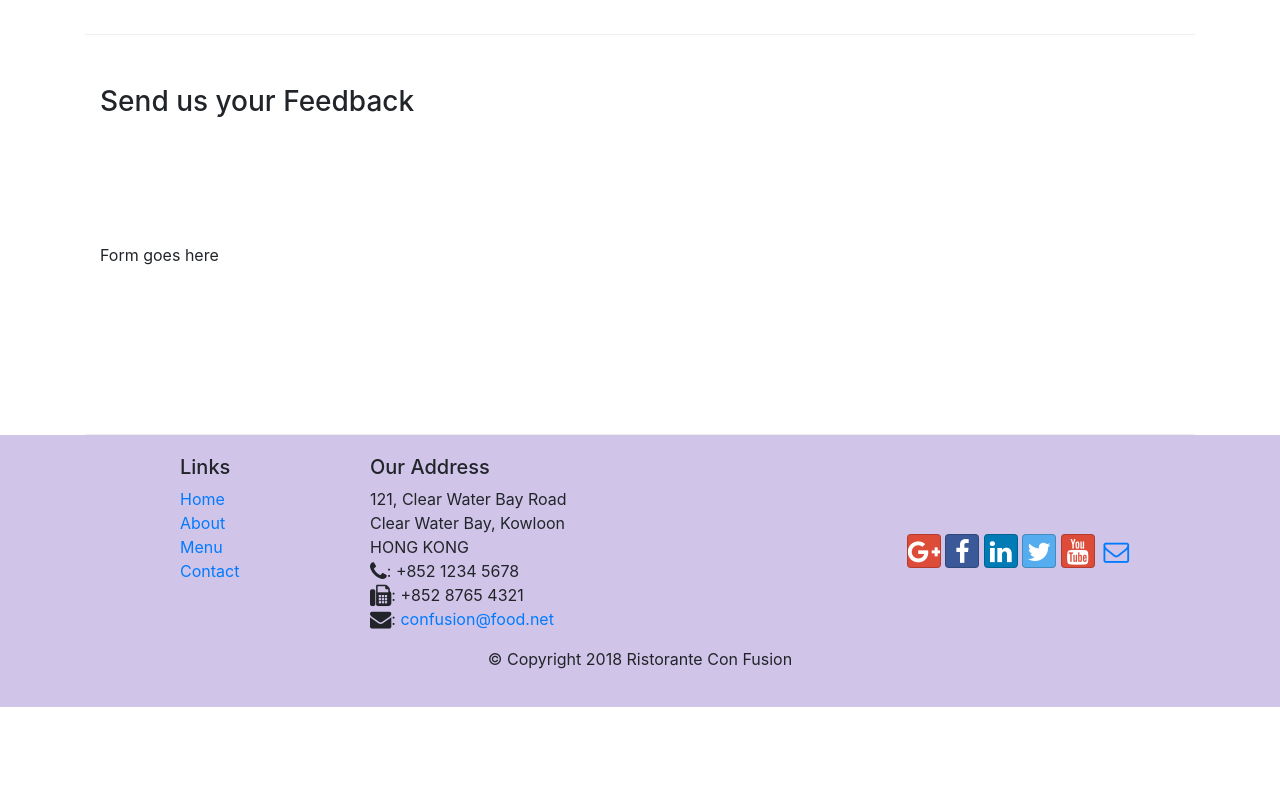
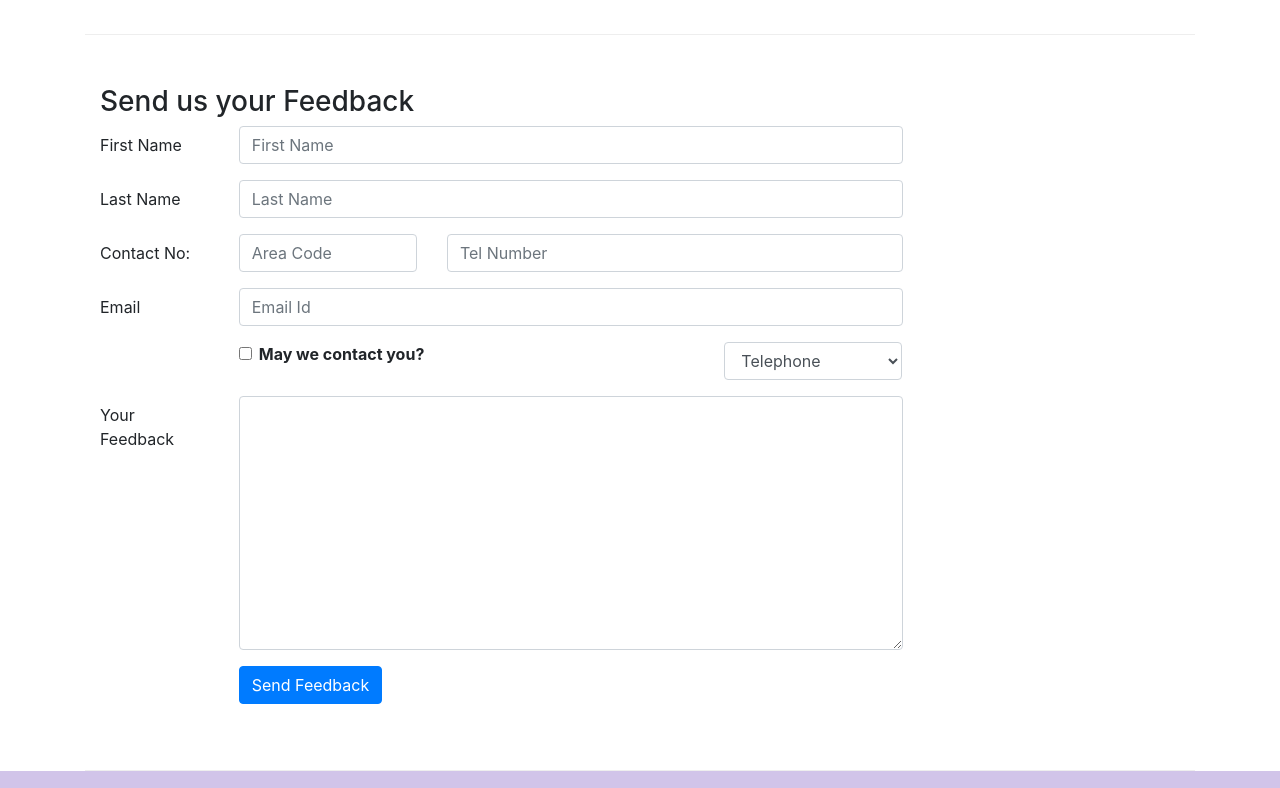
Before and after one commit to yamadev11/conFusion, a website: page contactus.html in a window 1280 px wide. Shown: the part 740-1528 px from the top of the page. Before the commit the page ends 1447 px from the top, so only its background shows below. Drawn offline with nearby package versions, Linux system fonts and the light colour scheme.

Commit message:
feedback form

```diff
--- a/contactus.html
+++ b/contactus.html
@@ -88,13 +88,68 @@
         </div>
 
         <div class="row row-content">
-           <div class="col-12">
-              <h3>Send us your Feedback</h3>
-           </div>
+            <div class="col-12">
+                <h3>Send us your Feedback</h3>
+            </div>
             <div class="col-12 col-md-9">
-                Form goes here
+                <form>
+                    <div class="form-group row">
+                        <label for="firstname" class="col-md-2 col-form-label">First Name</label>
+                        <div class="col-md-10">
+                            <input type="text" class="form-control" id="firstname" name="firstname" placeholder="First Name">
+                        </div>
+                    </div>
+                    <div class="form-group row">
+                        <label for="lastname" class="col-md-2 col-form-label">Last Name</label>
+                        <div class="col-md-10">
+                            <input type="text" class="form-control" id="lastname" name="lastname" placeholder="Last Name">
+                        </div>
+                    </div>
+                    <div class="form-group row">
+                        <label for="telnum" class="col-md-2 col-form-label">Contact No:</label>
+                        <div class="col-5 col-md-3">
+                            <input type="tel" class="form-control" id="areacode" name="areacode" placeholder="Area Code">
+                        </div>
+                        <div class="col-7 col-md-7">
+                            <input type="tel" class="form-control" id="telnum" name="telnum" placeholder="Tel Number">
+                        </div>
+                    </div>
+                    <div class="form-group row">
+                        <label for="email" class="col-md-2 col-form-label">Email</label>
+                        <div class="col-md-10">
+                            <input type="email" class="form-control" id="email" name="email" placeholder="Email Id">
+                        </div>
+                    </div>
+                    <div class="form-group row">
+                        <div class="col-md-6 offset-md-2">
+                            <div class="form-check">
+                                <input type="checkbox" class="form-check-input" name="approve" id="approve" value="">
+                                <label for="approve" class="form-check-label">
+                                    <strong>May we contact you?</strong>
+                                </label>
+                            </div>
+                        </div>
+                        <div class="offset-md-1 col-md-3">
+                            <select class="form-control">
+                                <option>Telephone</option>
+                                <option>Email</option>
+                            </select>
+                        </div>
+                    </div>
+                    <div class="form-group row">
+                        <label for="feedback" class="col-md-2 col-form-label">Your Feedback</label>
+                        <div class="col-md-10">
+                            <textarea name="feedback" id="feedback" rows="10" class="form-control"></textarea>
+                        </div>
+                    </div>
+                    <div class="form-group row">
+                        <div class="offset-md-2 col-md-10">
+                            <button type="submit" class="btn btn-primary"> Send Feedback</button>
+                        </div>
+                    </div>
+                </form>
             </div>
-             <div class="col-12 col-md">
+            <div class="col-12 col-md">
             </div>
        </div>
 
```
